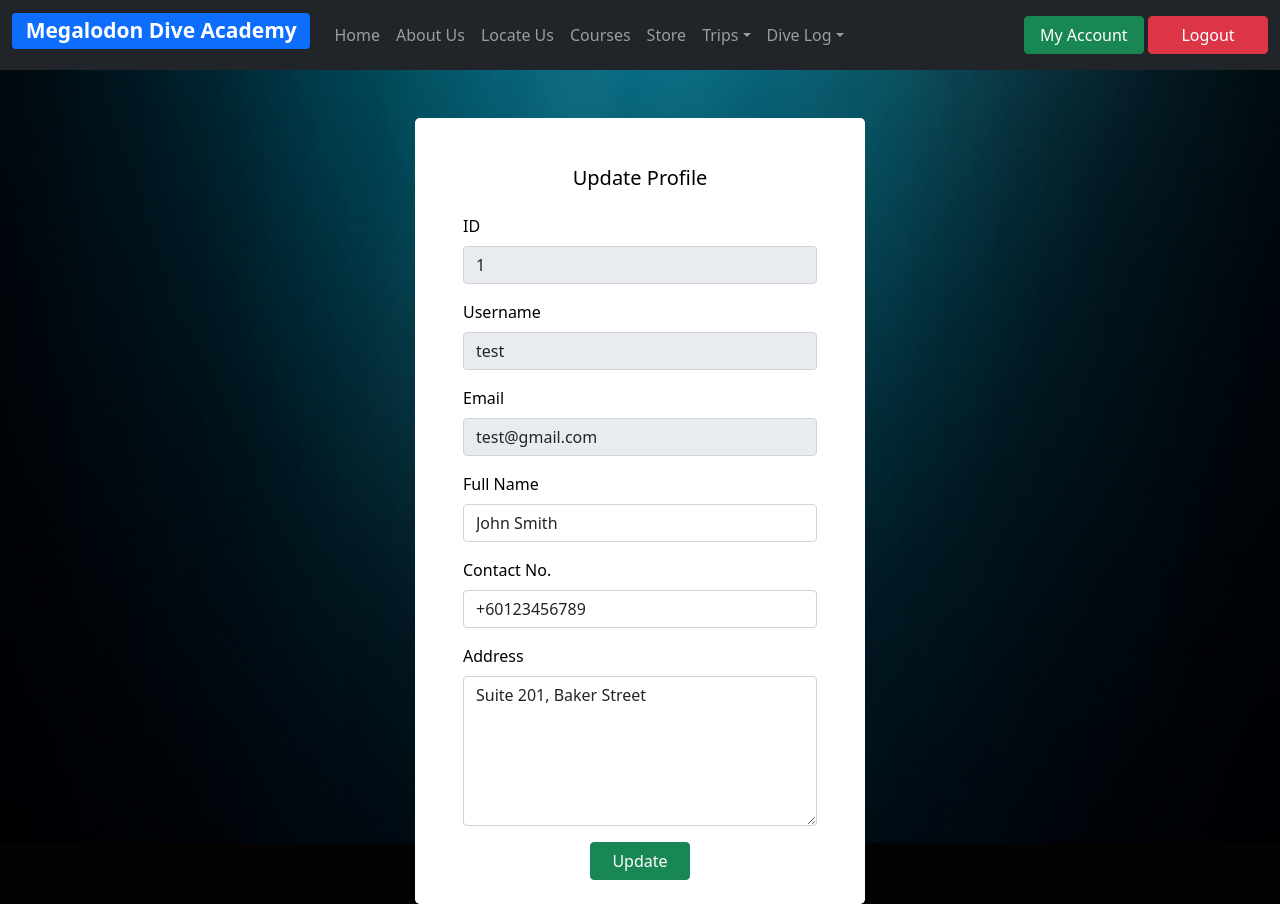
After one commit to zetlaska/scubaWebsite, a PHP site: page /updateAccount.php in a window 1280 px wide. The commit adds this page. Run offline with PHP 8.4, Linux system fonts and the light colour scheme; a user stored in the database is signed in; data comes from the database, SQL or seed files in the repository.

Commit message:
Update Profile Feature

```diff
--- a/dashboard.php
+++ b/dashboard.php
@@ -51,6 +51,7 @@ if (isset($_GET['logout'])) {
                 <h6 style="text-align: justify">Highest Certification: <?php echo $row['certification']; ?></h6>
                 <br/>
                 <?php endwhile; ?>
+                <a class="btn btn-success mt-1 mb-3" type="button" href="updateAccount.php">Update Profile</a>
                 <table class="table">
                     <thead>
                         <tr>
--- a/db/server.php
+++ b/db/server.php
@@ -178,6 +178,42 @@ if(isset($_POST['createLog'])){
   header('location: viewLog.php');
 }
 
+if(isset($_POST['updateProfile'])) {
+  $servername = "localhost";
+  $username = "root";
+  $password = "";
+  $dbname = "megalodon";
+
+  $conn = new mysqli($servername, $username, $password, $dbname);
+
+    // Check connection
+    if ($conn->connect_error) {
+      die("Connection failed: " . $conn->connect_error);
+    }
+
+    $userID = $_POST['userID'];
+    $username = $_POST['username'];
+    $name = $_POST['name'];
+    $contactNo = $_POST['contactNo'];
+    $address = $_POST['address'];
+    $sql="UPDATE user SET name='$name', contactNo='$contactNo', address='$address' WHERE userID='$userID'";
+
+    if ($conn->query($sql) === TRUE) {
+      echo "Record updated successfully";
+    } else {
+      echo "Error updating record: " . $conn->error;
+    }
+
+    $conn->close();
+
+    header("location:dashboard.php");
+
+    $_SESSION['message'] = "Your profile has been updated!";
+    $_SESSION['msg_type'] = "success";
+
+
+}
+
 /*
 if(isset($GET['courseCheck'])){
 
--- /dev/null
+++ b/updateAccount.php
@@ -0,0 +1,76 @@
+<?php
+include('db/server.php');
+include('header/navUser.php');
+
+if (!isset($_SESSION['username'])) {
+    $_SESSION['msg'] = "You must log in first";
+    header('location: home.php');
+}
+if (isset($_GET['logout'])) {
+    session_destroy();
+    unset($_SESSION['username']);
+    header("location: home.php");
+}
+?>
+<html>
+    <head>
+        <meta charset="utf-8" />
+        <meta name="viewport" content="width=device-width, initial-scale=1" />
+        <!--Bootstrap CSS -->
+        <link href="https://cdn.jsdelivr.net/npm/bootstrap@5.1.3/dist/css/bootstrap.min.css" rel="stylesheet" integrity="sha384-1BmE4kWBq78iYhFldvKuhfTAU6auU8tT94WrHftjDbrCEXSU1oBoqyl2QvZ6jIW3" crossorigin="anonymous">
+        <!-- CSS Stylesheet -->
+        <link rel="stylesheet" type="text/css" href="css/style.css" />
+        <title>Diver - Edit</title>
+    </head>
+    <body>
+        <?php if (isset($_SESSION['message'])): ?>
+        <div class="alert alert-<?=$_SESSION['msg_type']?>">
+            <?php
+            echo $_SESSION['message'];
+            unset($_SESSION['message']);
+            ?>
+        </div>
+        <?php endif ?>
+        <?php
+        $username = $_SESSION['username'];
+        $result = $mysqli->query("SELECT * FROM user WHERE username='$username'") or die(mysqli_error($mysqli));
+        ?>
+        <?php
+        while ($row = $result->fetch_assoc()): ?>
+        <div class="mx-auto mt-5 mb-2 bg-white text-black p-5 pb-2" style=" height:fit-content; width:450px; border-radius: .30rem">
+            <form name="updateProfile" method="post">
+                <h5 class="text-center mb-4">Update Profile</h5>
+                <div class="mb-3">
+                    <label class="form-label">ID</label>
+                    <input class="form-control" type="text" name="userID" value="<?php echo $row['userID']; ?>" readonly>
+                </div>
+                <div class="mb-3">
+                    <label class="form-label">Username</label>
+                    <input class="form-control" type="text" name="username" value="<?php echo $row['username']; ?>" readonly>
+                </div>
+                <div class="mb-3">
+                    <label class="form-label">Email</label>
+                    <input class="form-control" type="text" name="email" value="<?php echo $row['email']; ?>" readonly>
+                </div>
+                <div class="mb-3">
+                    <label class="form-label">Full Name</label>
+                    <input class="form-control" type="text" name="name" value="<?php echo $row['name']; ?>">
+                </div>
+                <div class="mb-3">
+                    <label class="form-label">Contact No.</label>
+                    <input class="form-control" type="text" name="contactNo" value="<?php echo $row['contactNo']; ?>">
+                </div>
+                <div class="mb-3">
+                    <label class="form-label">Address</label>
+                    <textarea class="form-control" name="address" style="height: 150px"><?php echo $row['address']; ?></textarea>
+                </div>
+                <div class="mx-auto" style="width:100px">
+                    <button class="btn btn-success" style="width:100px" type="submit" name="updateProfile">Update</button>
+                </div>
+            </form>
+        </div>
+        <?php endwhile; ?>
+        <!-- Bootstrap Javascript Bundle -->
+        <script src="https://cdn.jsdelivr.net/npm/bootstrap@5.1.3/dist/js/bootstrap.bundle.min.js" integrity="sha384-ka7Sk0Gln4gmtz2MlQnikT1wXgYsOg+OMhuP+IlRH9sENBO0LRn5q+8nbTov4+1p" crossorigin="anonymous"></script>
+    </body>
+</html>
```
